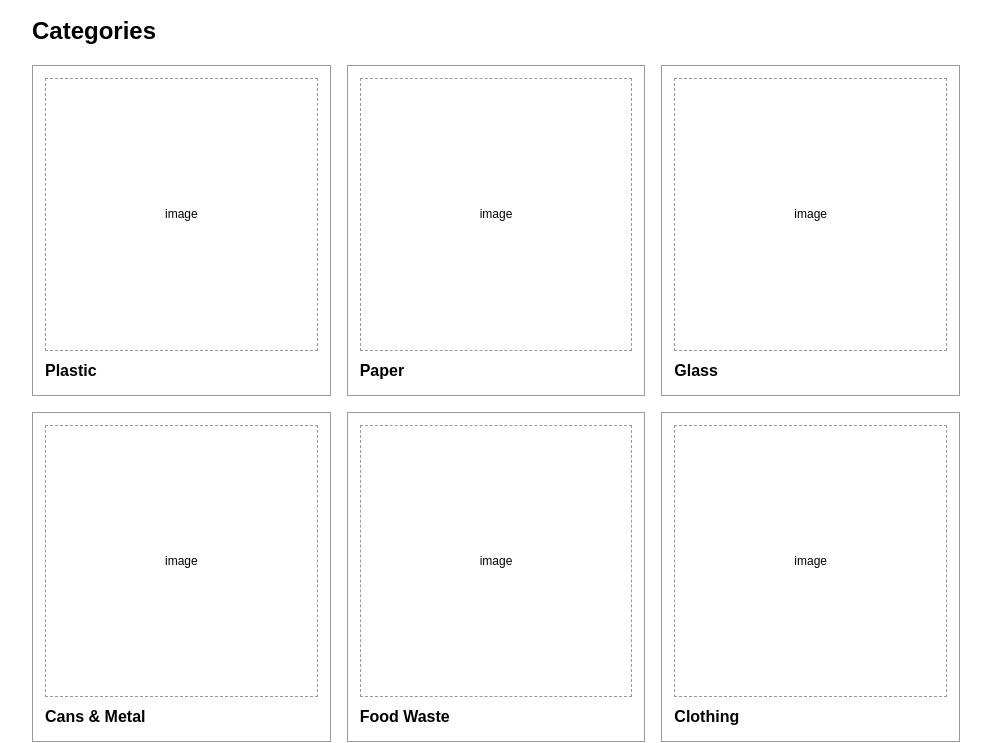
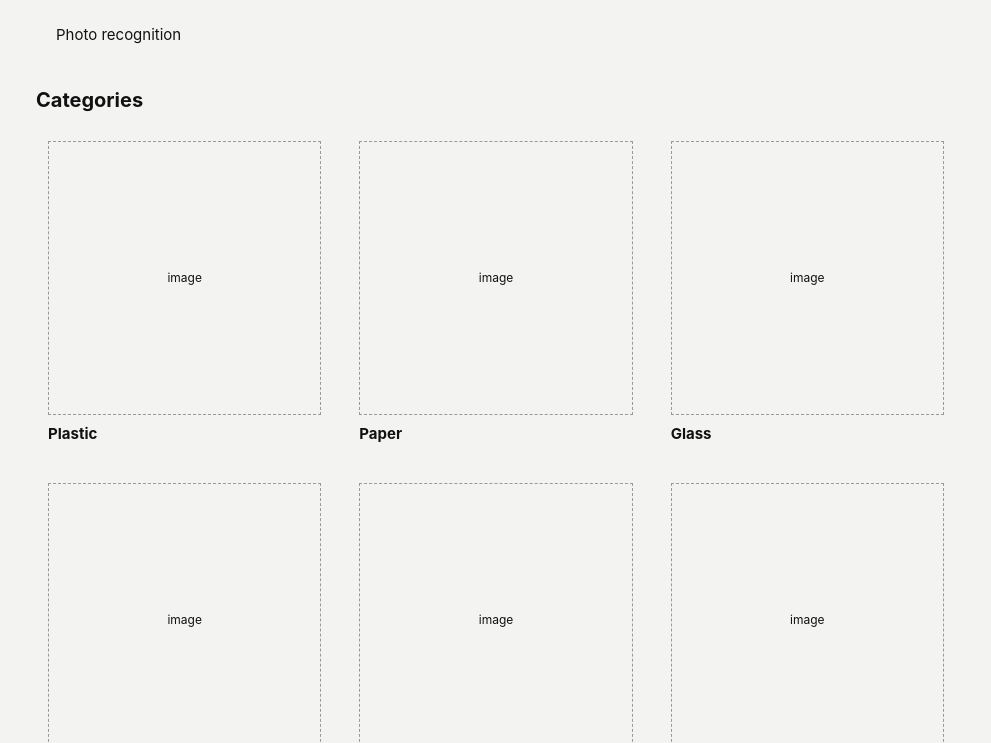
Before and after one commit to TeamE-project-homepage/teamE-project-homepage, a plain HTML site: page frontend/index.html in a window 1280 px wide. Shown: the part 282-1025 px from the top of the page, without its empty margins (144-1135 px from the left). Drawn offline with Linux system fonts and the light colour scheme.

Commit message:
feat: add design tokens and base styles

```diff
--- a/frontend/css/base.css
+++ b/frontend/css/base.css
@@ -1,36 +1,88 @@
-/* BinGo base: reset + page layout only.
-   No visual design here (colors, fonts, icons). The UI designer's final design is applied later,
-   mostly by filling in the variables below. */
+/* BinGo base: design tokens, reset, typography and page layout.
+   Values come from the Figma design (BinGo file). Class names and ids are shared with the JS owner,
+   so change how things look here, not what they are called. */
 :root {
+  /* colors */
+  --color-ink: #111111;
+  --color-gray-500: #6b6e6a;
+  --color-gray-400: #8b8d89;
+  --color-gray-50: #f3f4f2;
+  --color-lime-600: #6a9951;
+  --color-lime-100: #e8f1dc;
+  --color-lime-glow: rgba(160, 202, 104, 0.52);
+  --color-red-500: #e5484d;
+  --color-white: #ffffff;
+  --color-line: rgba(17, 17, 17, 0.08);
+
+  /* shape */
+  --radius-card: 22px;
+  --radius-field: 20px;
+  --radius-button: 15px;
+  --radius-sheet: 28px;
+
+  /* layout */
   --page-max: 960px;   /* max content width */
-  --gutter: 16px;      /* side padding */
+  --gutter: 20px;      /* side padding */
   --gap: 16px;         /* space between blocks */
-  --border: 1px solid #999;  /* placeholder outline so the layout is visible */
+  --nav-height: 85px;  /* bottom tab bar */
+
+  --font: "Inter", system-ui, -apple-system, "Segoe UI", "Noto Sans KR", sans-serif;
 }
 
 *, *::before, *::after { box-sizing: border-box; }
-body { margin: 0; line-height: 1.5; font-family: sans-serif; }
+html { -webkit-text-size-adjust: 100%; }
+body {
+  margin: 0;
+  min-height: 100vh;
+  background: var(--color-gray-50);
+  color: var(--color-ink);
+  font-family: var(--font);
+  font-size: 15px;
+  line-height: 1.5;
+}
 img, svg { max-width: 100%; display: block; }
 h1, h2, h3, p, ul, ol, dl, dd { margin: 0; padding: 0; }
 ul, ol { list-style: none; }
 a { color: inherit; }
-button, input, select { font: inherit; }
+button, input, select { font: inherit; color: inherit; }
+:focus-visible { outline: 2px solid var(--color-lime-600); outline-offset: 2px; }
 
-/* page frame: header / main / footer stacked in one centered column */
-.container { max-width: var(--page-max); margin: 0 auto; padding: 0 var(--gutter); }
-main { display: block; padding-block: var(--gap); }
-.section { margin-top: calc(var(--gap) * 2); }
-.section > h2 { margin-bottom: var(--gap); }
+/* headings: big screen title (h1), section title (h2) */
+h1 { font-size: clamp(34px, 9vw, 42px); font-weight: 800; line-height: 1.02; letter-spacing: -0.055em; }
+h2 { font-size: 20px; font-weight: 700; line-height: 1.5; }
+h3 { font-size: 16px; font-weight: 700; }
+
+/* small uppercase label above a title, e.g. "WELCOME TO BINGO" */
+.eyebrow { font-size: 12px; font-weight: 600; line-height: 1.5; letter-spacing: 0.11em; text-transform: uppercase; color: var(--color-gray-500); }
+.muted { color: var(--color-gray-500); }
+
+/* page background glow (add to <body>): lime fade on top of result and list pages, soft glow at the bottom of the rest */
+body.page-top-lime {
+  background-image: linear-gradient(180deg, var(--color-lime-glow) 0, rgba(160, 202, 104, 0) 300px);
+  background-repeat: no-repeat;
+}
+body.page-bottom-lime {
+  background-image: radial-gradient(ellipse 70% 140px at 50% 100%, var(--color-lime-glow), rgba(160, 202, 104, 0));
+  background-repeat: no-repeat;
+  background-attachment: fixed;
+}
+
+/* page frame: main and footer in one centered column */
+.container { max-width: var(--page-max); margin-inline: auto; padding-inline: var(--gutter); }
+main { display: block; padding-block: 38px var(--gap); }
+main > * + * { margin-top: var(--gap); }
+.section { margin-top: 28px; }
+.section > h2 { margin-bottom: 14px; }
+.section > * + * { margin-top: 14px; }
 .stack > * + * { margin-top: var(--gap); }
-.cluster { display: flex; flex-wrap: wrap; gap: var(--gap); align-items: center; }
+.cluster { display: flex; flex-wrap: wrap; gap: 12px; align-items: center; }
 
 /* responsive grid: 2 columns on phones, 3 from 640px, 4 from 860px (.grid-4) */
-.grid { display: grid; gap: var(--gap); grid-template-columns: repeat(2, minmax(0, 1fr)); }
-@media (min-width: 640px) { .grid { grid-template-columns: repeat(3, minmax(0, 1fr)); } }
+.grid { display: grid; gap: 10px; grid-template-columns: repeat(2, minmax(0, 1fr)); }
+@media (min-width: 640px) { .grid { gap: 14px; grid-template-columns: repeat(3, minmax(0, 1fr)); } }
 @media (min-width: 860px) { .grid-4 { grid-template-columns: repeat(4, minmax(0, 1fr)); } }
 
-/* leave room for the fixed bottom nav on phones */
-body.has-bottom-nav { padding-bottom: 72px; }
-@media (min-width: 640px) { body.has-bottom-nav { padding-bottom: 0; } }
+/* leave room for the fixed bottom tab bar */
+body.has-bottom-nav { padding-bottom: calc(var(--nav-height) + 24px); }
 
 .visually-hidden { position: absolute; width: 1px; height: 1px; overflow: hidden; clip: rect(0 0 0 0); white-space: nowrap; }
```
